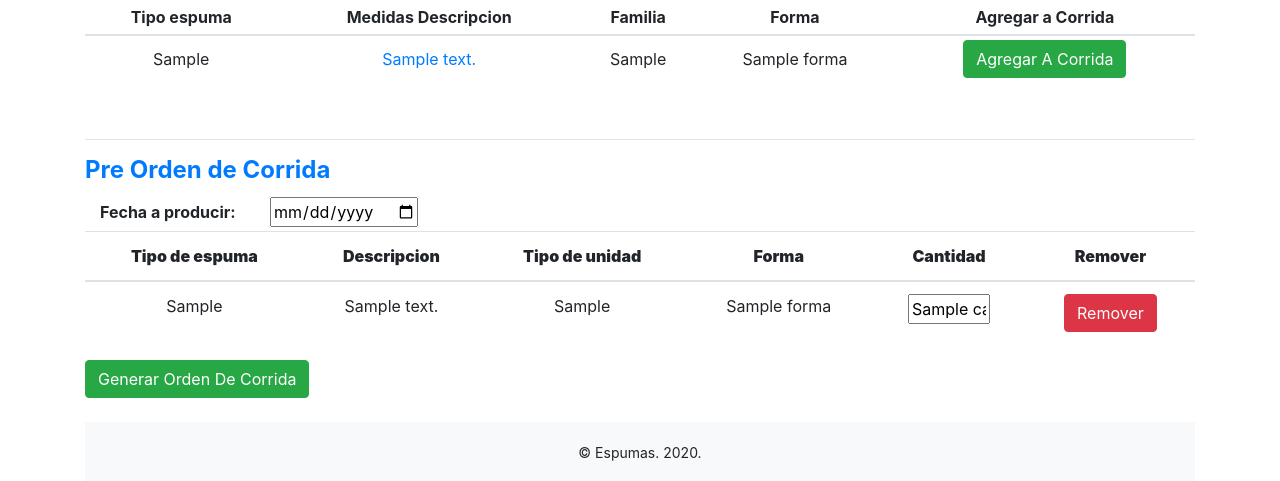
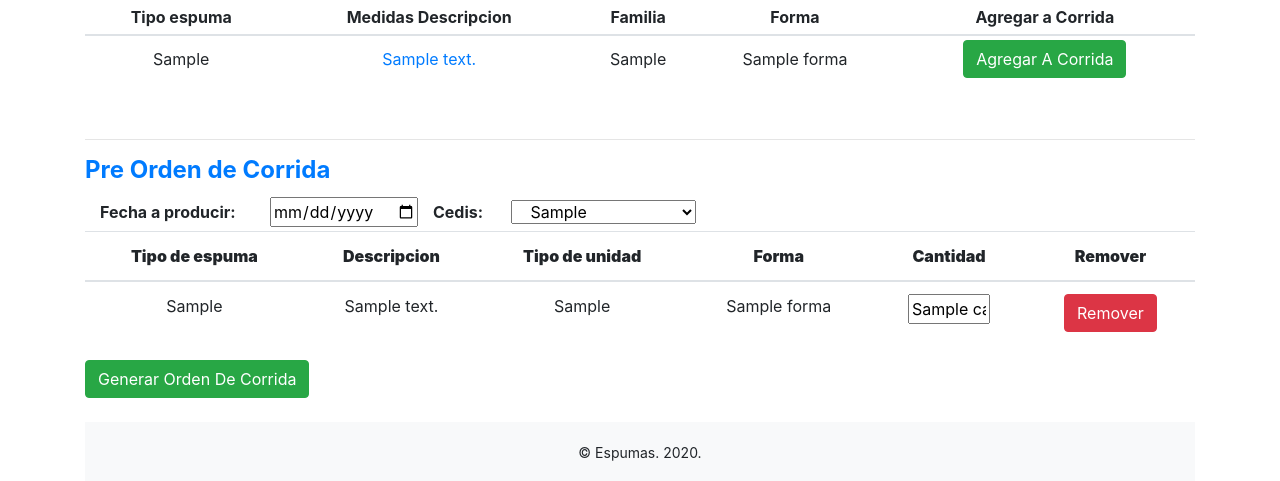
Before and after one commit to Alvarogarcia91/karmaprodv6, a Django app: template espumas/templates/espumas/espumas.html in a window 1280 px wide. Shown: the part 224-705 px from the top of the page. Run offline with Django 3.2, Linux system fonts and the light colour scheme; the template is opened without the code that fills it: most values are stand-ins (such as "Sample title", 1, 10 or a date in 2020); some libraries are stand-ins or nearby versions.

Commit message:
added cedis pack and views , templates

```diff
--- a/corrida/models.py
+++ b/corrida/models.py
@@ -5,6 +5,11 @@ import datetime
 from decimal import *
 
 class Corrida(models.Model):
+	CEDIS_CHOICES=[
+		('Monterrey', 'Monterrey'),
+        ('Salinas', 'Salinas'),
+	]
+
 	#corrida_id = models.CharField(max_length=250, blank=True)
 	created = models.DateTimeField(auto_now_add = True)
 	updated = models.DateTimeField(auto_now = True)
@@ -16,6 +21,7 @@ class Corrida(models.Model):
 	en_produccion = models.BooleanField(default = False)
 	cancelada = models.BooleanField(default = False)
 	producto_terminado = models.BooleanField(default = False)
+	cedis = models.CharField(max_length=122,choices=CEDIS_CHOICES, default='Monterrey')
 
 	class Meta:
 		db_table = 'Corrida'
--- a/corrida/templates/ordenes/corrida_producida.html
+++ b/corrida/templates/ordenes/corrida_producida.html
@@ -2,6 +2,7 @@
 {% block content %}
 <br>
 <h1 class="text-Left text-primary"> <b> Resumen de Espumado </b></h1>
+<h3 class="text-Left text-info"> <b> Cedis: {{corrida.cedis}}  </b></h3>
 <br>
 <table class="table table-striped table-sm">
         <thead>
--- a/corrida/templates/ordenes/corridas_producidas.html
+++ b/corrida/templates/ordenes/corridas_producidas.html
@@ -27,6 +27,7 @@
             <tr>
                 <th class="text-info text-center align-middle">Numero De Corrida</th>
                 <th class="text-secondary text-center align-middle"> Forma </th>
+                <th class="text-secondary text-center align-middle"> Cedis </th>
                 <th class="text-success text-center align-middle">Fecha de Producida</th>
                 <th class="text-primary text-center align-middle">Fecha a Programada</th>
                 <th class="text-info text-center align-middle">Número de Lote</th>
@@ -37,6 +38,7 @@
             <tr>
                 <td class="text-center align-middle"><a href="{% url 'corrida:corrida_producida' corrida_producida.id %} ">{{ corrida_producida.id }}</a></td>
                 <td class="text-center align-middle">{{ corrida_producida.elementocorrida_set.first.bloqueMedidas.forma }}</td>
+                <td class="text-center align-middle">{{ corrida_producida.cedis }}</td>
                 <td class="text-center align-middle">{{ corrida_producida.created.date }}</td>
                 <td class="text-center align-middle">{{ corrida_producida.fecha_programada.date }}</td>
                 <td class="text-center align-middle">{{ corrida_producida.elementocorrida_set.first.lote.no_de_lote }}</td>
--- a/corrida/templates/ordenes/ordenes_pendientes.html
+++ b/corrida/templates/ordenes/ordenes_pendientes.html
@@ -75,6 +75,7 @@
     {% for corrida in corridas_pendientes %}
     <h3>No de orden: {{corrida.id}}</h3>
     <h3>Fecha programada: {{corrida.fecha_programada.date}}</h3>
+    <h3 class="text-info" >Cedis : <b> {{corrida.cedis}} </b></h3>
     <table class="table table-hover table-sm" >
         <thead>
             <tr>
--- a/corrida/views.py
+++ b/corrida/views.py
@@ -33,6 +33,7 @@ def nueva_corrida(request, forma_id=1, tipo_de_espuma_id=0):
 
     corrida = _corrida_actual()
     tipos_de_espuma = Tipos_de_Espuma.objects.all()
+    cedis_list = Corrida.CEDIS_CHOICES
 
     conflicto = False
     try:
@@ -47,6 +48,7 @@ def nueva_corrida(request, forma_id=1, tipo_de_espuma_id=0):
         'elementos_corrida': elementos_corrida,
         'tipos_de_espuma':tipos_de_espuma,
         'forma_id':forma_id,
+		'cedis_list': cedis_list,
     }
     return render(request,'espumas/espumas.html',context)
 
@@ -74,7 +76,9 @@ def orden_de_corrida(request):
 		cantidades = request.POST.getlist('cantidades')
 		ids = request.POST.getlist('elementoIds')
 		fecha_programada = request.POST.get('fecha_programada')
+		cedis = request.POST.get('cedis')
 		print(cantidades)
+
 		print(ids)
 		for index, cantidad in enumerate(cantidades):
 			elementoCorrida = ElementoCorrida.objects.get(id=ids[index])
@@ -83,6 +87,7 @@ def orden_de_corrida(request):
 			print("Save successful perro")
 		corrida = _corrida_actual()
 		corrida.fecha_programada = fecha_programada
+		corrida.cedis = cedis
 		corrida.pre_orden = False
 		corrida.pendiente_produccion = True
 		corrida.save()
--- a/espumas/templates/espumas/espumas.html
+++ b/espumas/templates/espumas/espumas.html
@@ -60,7 +60,17 @@
             {% csrf_token %}
             <label class="col-sm-2 col-form-label"><b> Fecha a producir:</b></label>
             <input required type="date" name="fecha_programada">
+            <label class="col-sm-1 col-form-label"><b>Cedis:</b></label>
+            <select class="col-sm-2" id="cedis" name="cedis">
+                {% for cedis in cedis_list %}
+                    <option value="{{ cedis.0 }}">{{ cedis.1 }}</option>
+                {% endfor %}
+            </select>
+
+
             {% for elementoCorrida in elementos_corrida %}
+
+
             <tr>
                 <td class="text-center">{{ elementoCorrida.bloqueMedidas.tipo_de_espuma }}</td>
                 <td class="text-center">{{ elementoCorrida.bloqueMedidas.descripcion }}</td>
--- a/karmaproject/settings.py
+++ b/karmaproject/settings.py
@@ -93,6 +93,7 @@ DATABASES = {
 #temrporal de pruebas
 #3.142.74.10
 #18.224.165.70
+#13.59.17.19
 
 #18.118.129.184
 
```
Also changed, not shown: corrida/migrations/0032_corrida_cedis.py (added).
